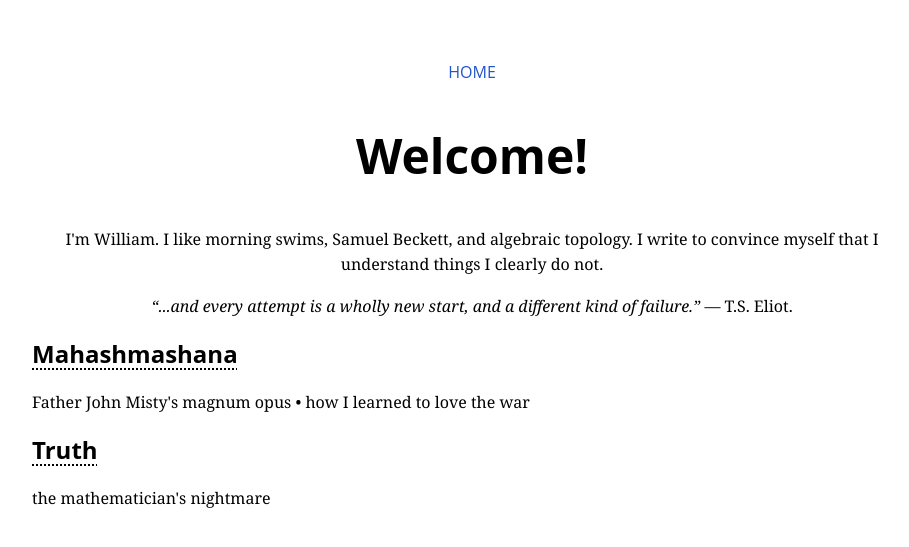
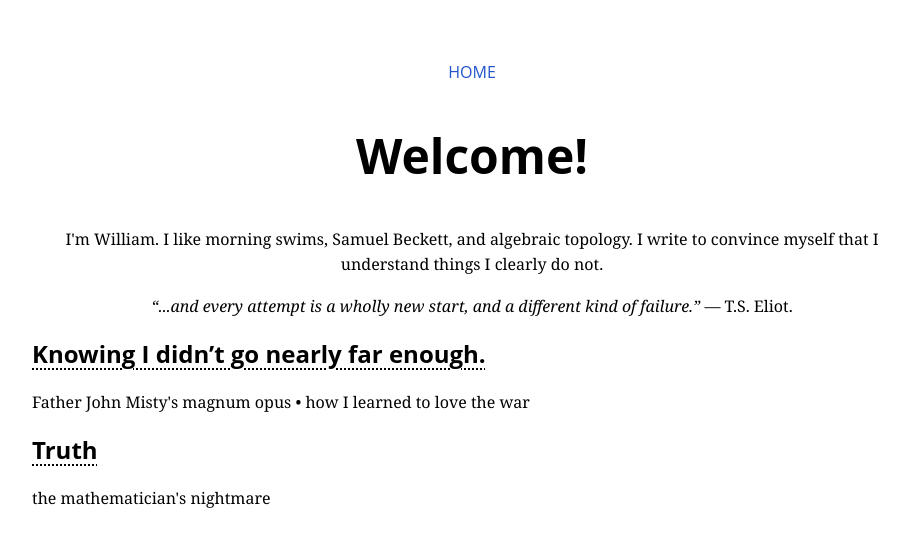
Before and after one commit to williamrygao/williamrygao.github.io, a Jekyll site: the page built from index.md, in a window 1280 px wide. Shown: the top 547 px of the page, without its empty margins (168-1077 px from the left). Built offline with Jekyll 4.4.1, drawn with Linux system fonts in a browser that asks for light colours.

Commit message:
Update index.md

```diff
--- a/assets/css/style.css
+++ b/assets/css/style.css
@@ -53,6 +53,7 @@ nav a {
 nav a:hover {
   color: #441199;
   text-decoration: underline;
+  text-underline-offset: 5px;
 }
 
 .post h2 a {
--- a/index.md
+++ b/index.md
@@ -10,7 +10,7 @@ title: Home
 
 <div class="post">
     <h2>
-        <a href="/mahashmashana">Mahashmashana</a>
+        <a href="/mahashmashana">Knowing I didn’t go nearly far enough.</a>
     </h2>
     <div class="summary">
         <p>
```
